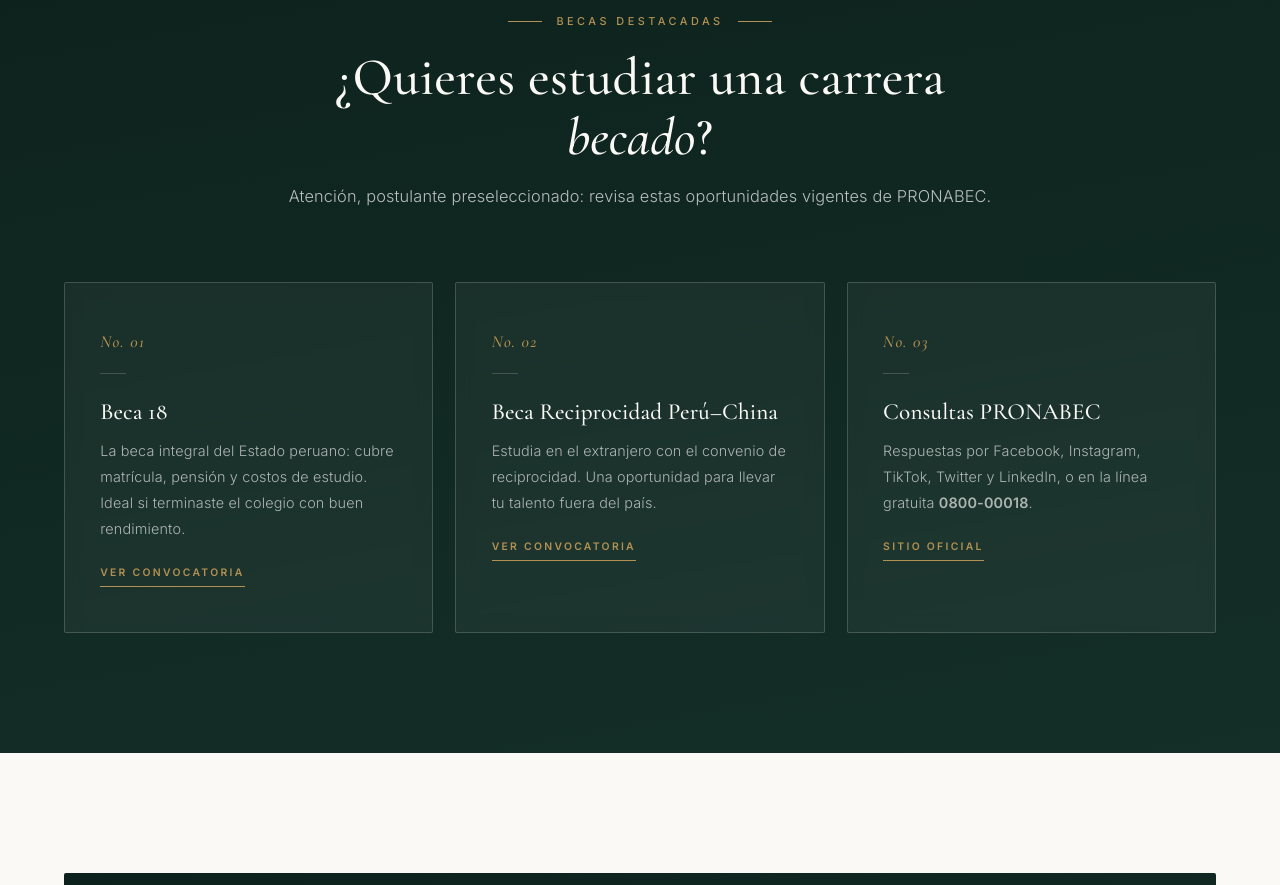
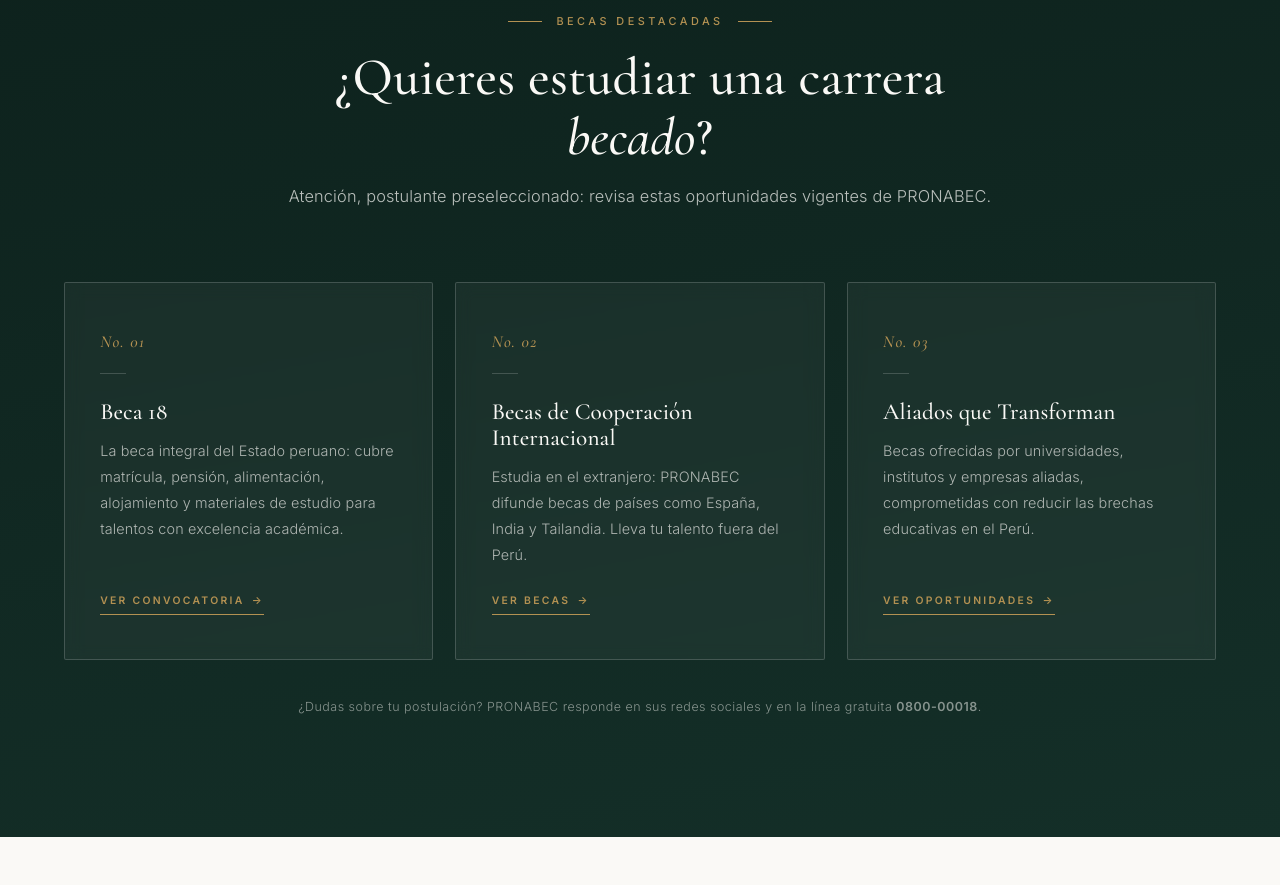
Before and after one commit to albarini/construyendo-suenos, a plain HTML site: page index.html in a window 1280 px wide. Shown: the part 2829-3714 px from the top of the page. Drawn offline with nearby package versions, Linux system fonts and the light colour scheme.

Commit message:
Enlaces oficiales PRONABEC verificados; tarjeta Aliados que Transforman; mejoras esteticas en tarjetas

```diff
--- a/css/styles.css
+++ b/css/styles.css
@@ -381,11 +381,28 @@
 }
 
 .card {
+  position: relative;
+  display: flex;
+  flex-direction: column;
   background: var(--surface);
   border: 1px solid var(--hairline);
   border-radius: 2px;
   padding: 2.8rem 2.2rem;
+  overflow: hidden;
   transition: transform 0.5s var(--ease), box-shadow 0.5s var(--ease), border-color 0.5s var(--ease);
+}
+
+.card::before {
+  content: "";
+  position: absolute;
+  top: 0;
+  left: 0;
+  right: 0;
+  height: 2px;
+  background: linear-gradient(90deg, var(--gold), rgba(179, 145, 82, 0));
+  transform: scaleX(0);
+  transform-origin: left;
+  transition: transform 0.6s var(--ease);
 }
 
 .card:hover {
@@ -393,6 +410,8 @@
   box-shadow: var(--shadow-soft);
   border-color: rgba(179, 145, 82, 0.45);
 }
+
+.card:hover::before { transform: scaleX(1); }
 
 .card .index {
   font-family: var(--font-display);
@@ -411,21 +430,35 @@
   height: 1px;
   background: var(--hairline);
   margin-top: 1rem;
+  transition: width 0.5s var(--ease), background 0.5s var(--ease);
 }
+
+.card:hover .index::after { width: 48px; background: var(--gold); }
 
 .card h3 { font-size: 1.45rem; margin-bottom: 0.8rem; }
 .card p { color: var(--muted); font-size: 0.9rem; font-weight: 300; line-height: 1.8; }
+
 .card .card-link {
-  display: inline-block;
-  margin-top: 1.4rem;
+  align-self: flex-start;
+  margin-top: auto;
+  padding-top: 1.5rem;
+  padding-bottom: 0.25rem;
   font-size: 0.65rem;
   font-weight: 600;
   letter-spacing: 0.22em;
   text-transform: uppercase;
   color: var(--gold-deep);
   border-bottom: 1px solid var(--gold);
-  padding-bottom: 0.25rem;
 }
+
+.card .card-link::after {
+  content: "→";
+  display: inline-block;
+  margin-left: 0.45rem;
+  transition: transform 0.35s var(--ease);
+}
+
+.card .card-link:hover::after { transform: translateX(6px); }
 
 /* ---------- Chips finos ---------- */
 .chips { display: flex; flex-wrap: wrap; gap: 0.7rem; justify-content: center; }
--- a/index.html
+++ b/index.html
@@ -11,7 +11,7 @@
   <link rel="preconnect" href="https://fonts.googleapis.com" />
   <link rel="preconnect" href="https://fonts.gstatic.com" crossorigin />
   <link href="https://fonts.googleapis.com/css2?family=Cormorant+Garamond:ital,wght@0,500;0,600;1,500&family=Inter:wght@300;400;500;600&display=swap" rel="stylesheet" />
-  <link rel="stylesheet" href="css/styles.css?v=6" />
+  <link rel="stylesheet" href="css/styles.css?v=7" />
   <link rel="icon" type="image/svg+xml" href="assets/logo.svg" />
 </head>
 <body>
@@ -145,22 +145,23 @@
           <article class="card reveal d1">
             <span class="index">No. 01</span>
             <h3>Beca 18</h3>
-            <p>La beca integral del Estado peruano: cubre matrícula, pensión y costos de estudio. Ideal si terminaste el colegio con buen rendimiento.</p>
-            <a class="card-link" href="https://bit.ly/Beca18-2024" target="_blank" rel="noopener">Ver convocatoria</a>
+            <p>La beca integral del Estado peruano: cubre matrícula, pensión, alimentación, alojamiento y materiales de estudio para talentos con excelencia académica.</p>
+            <a class="card-link" href="https://www.pronabec.gob.pe/beca-18/" target="_blank" rel="noopener">Ver convocatoria</a>
           </article>
           <article class="card reveal d2">
             <span class="index">No. 02</span>
-            <h3>Beca Reciprocidad Perú–China</h3>
-            <p>Estudia en el extranjero con el convenio de reciprocidad. Una oportunidad para llevar tu talento fuera del país.</p>
-            <a class="card-link" href="https://bit.ly/BecaPeruChina" target="_blank" rel="noopener">Ver convocatoria</a>
+            <h3>Becas de Cooperación Internacional</h3>
+            <p>Estudia en el extranjero: PRONABEC difunde becas de países como España, India y Tailandia. Lleva tu talento fuera del Perú.</p>
+            <a class="card-link" href="https://www.pronabec.gob.pe/becas-de-cooperacion-internacional/" target="_blank" rel="noopener">Ver becas</a>
           </article>
           <article class="card reveal d3">
             <span class="index">No. 03</span>
-            <h3>Consultas PRONABEC</h3>
-            <p>Respuestas por Facebook, Instagram, TikTok, Twitter y LinkedIn, o en la línea gratuita <strong>0800-00018</strong>.</p>
-            <a class="card-link" href="https://www.pronabec.gob.pe" target="_blank" rel="noopener">Sitio oficial</a>
+            <h3>Aliados que Transforman</h3>
+            <p>Becas ofrecidas por universidades, institutos y empresas aliadas, comprometidas con reducir las brechas educativas en el Perú.</p>
+            <a class="card-link" href="https://www.pronabec.gob.pe/aliados-que-transforman/" target="_blank" rel="noopener">Ver oportunidades</a>
           </article>
         </div>
+        <p class="fine-note reveal">¿Dudas sobre tu postulación? PRONABEC responde en sus redes sociales y en la línea gratuita <strong>0800-00018</strong>.</p>
       </div>
     </section>
 
```
Also changed, not shown: convocatorias.html (+13 -7 lines), cursos.html (+1 -1 lines), fisica.html (+1 -1 lines), historias.html (+1 -1 lines), perfil.html (+1 -1 lines).
